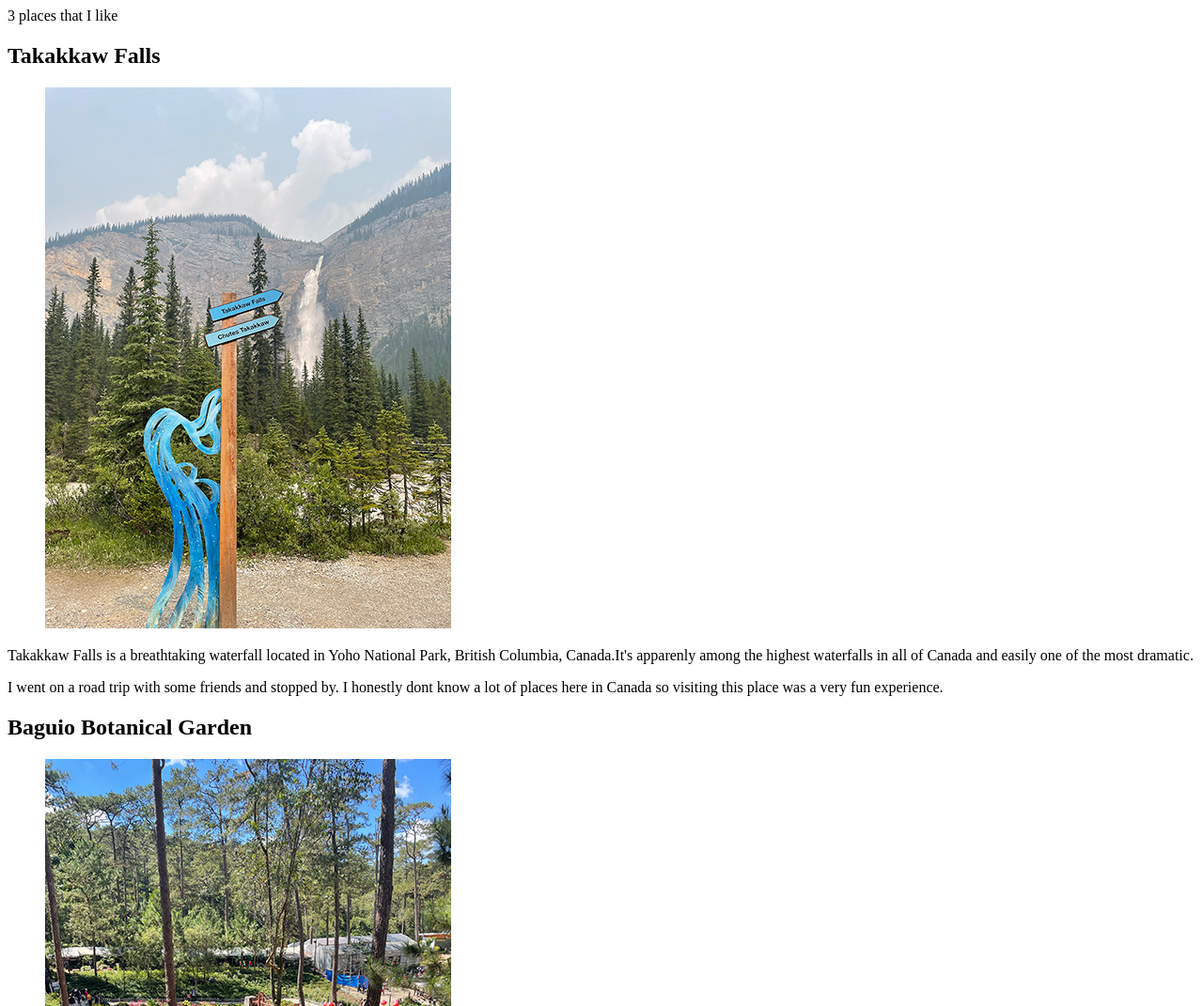
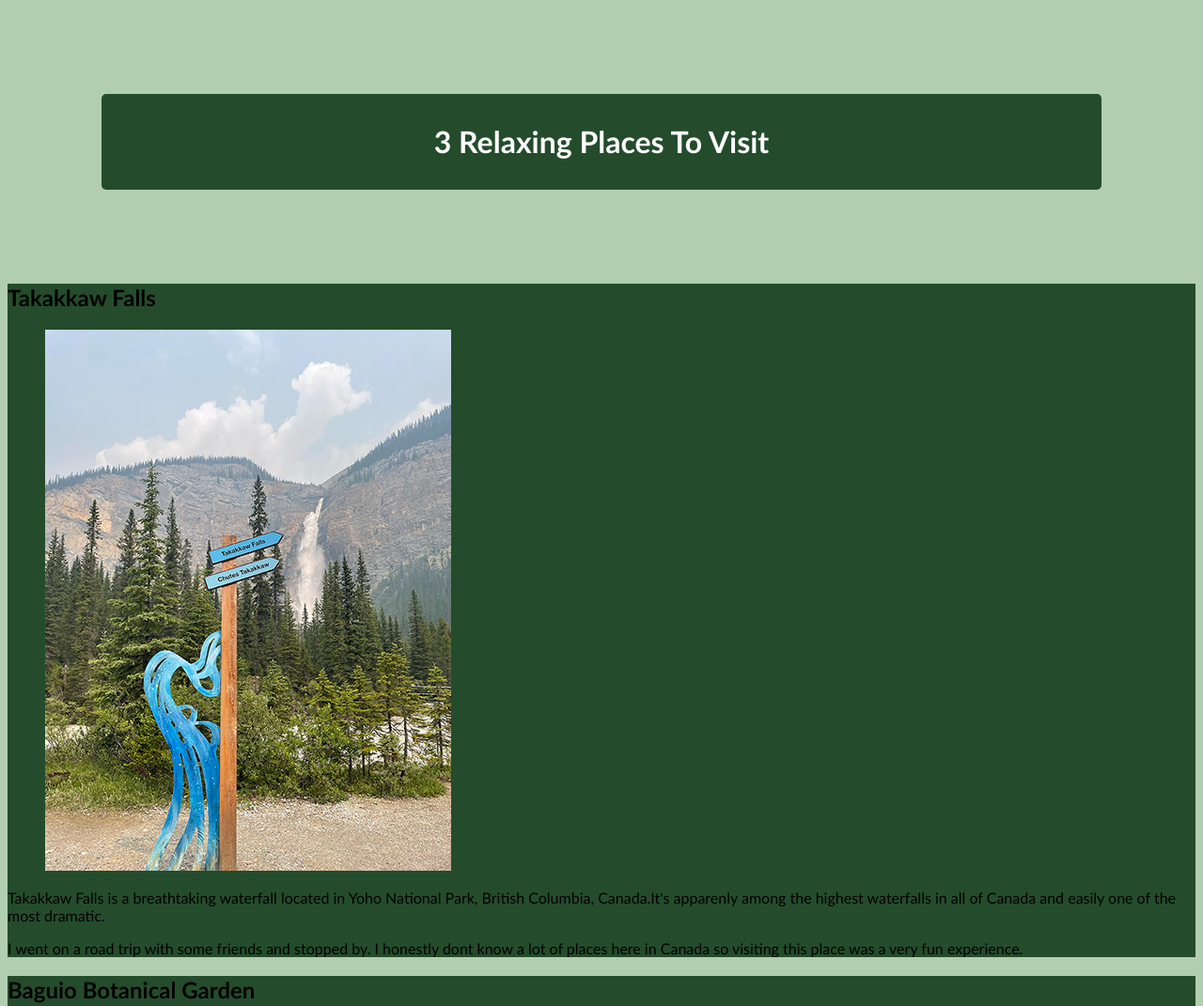
Before and after one commit to jmcinco17/travelogue, a plain HTML site: page index.html in a window 1280 px wide. Shown: the top 1071 px of the page at 94% size. Drawn offline with Linux system fonts and the light colour scheme.

Commit message:
docs: add css layout

```diff
--- /dev/null
+++ b/index.css
@@ -0,0 +1,21 @@
+*{
+    font-family: 'Trebuchet MS', 'Lucida Sans Unicode', 'Lucida Grande', 'Lucida Sans', Arial, sans-serif;
+}
+
+/*Header---------*/
+header{
+    color:white;
+    background-color: hsl(132, 36%, 22%);
+    border-radius: 5px;
+    text-align: center;
+    padding: 10px;
+    margin:100px;
+}
+body{
+    background-color:#b2ceb0
+}
+
+
+section{
+    background-color: hsl(132, 36%, 22%);
+}
--- a/index.html
+++ b/index.html
@@ -3,25 +3,26 @@
 <head>
     <meta charset="UTF-8">
     <meta name="viewport" content="width=device-width, initial-scale=1.0">
-    <title>Travelogue
-        <link rel="stylesheet" href="main.css">
-    </title>
+    <title>Travelogue</title>
+    <link rel="stylesheet" href="index.css">
+
 </head>
 <body>
-    <header>3 places that I like
+    <header>
+        <h1>3 Relaxing Places To Visit </h1>
     </header>
     <main>
         <section>
-            <h1>Takakkaw Falls</h1>
+            <h2>Takakkaw Falls</h1>
             <figure>
              <img src="images/Takakkaw Falls.jpg" alt="A scenic view of a waterfall cascading down a rugged mountain face in a forested area. A wooden signpost with blue directional markers stands in the foreground">
             </figure>
-        <p>Takakkaw Falls is a breathtaking waterfall located in Yoho National Park, British Columbia, Canada.It's apparenly among the highest waterfalls in all of Canada and easily one of the most dramatic.</p>
-        <p> I went on a road trip with some friends and stopped by. I honestly dont know a lot of places here in Canada so visiting this place was a very fun experience.</p>
+            <p>Takakkaw Falls is a breathtaking waterfall located in Yoho National Park, British Columbia, Canada.It's apparenly among the highest waterfalls in all of Canada and easily one of the most dramatic.</p>
+            <p> I went on a road trip with some friends and stopped by. I honestly dont know a lot of places here in Canada so visiting this place was a very fun experience.</p>
         </section>
 
         <section>
-            <h1>Baguio Botanical Garden </h1>
+            <h2>Baguio Botanical Garden </h1>
             <figure>
                 <img src="images/Baguio Botanical Garden.jpg" alt="A picture of a lush botanical garden filled with vibrant flowers and greenery, surrounded by tall pine trees">
             </figure>
@@ -31,7 +32,7 @@
         </section>
 
         <section>
-            <h1>Bolinao Philippines </h1>
+            <h2>Bolinao Philippines </h1>
             <figure>
                 <img src="images/BolinaoPangasinan, Philippines .jpg" alt="A picture of a  seaside area with a paved walkway overlooking the ocean. Palm trees and a stone sculpture.">
             </figure>
```
Also changed, not shown: main.css (deleted).
